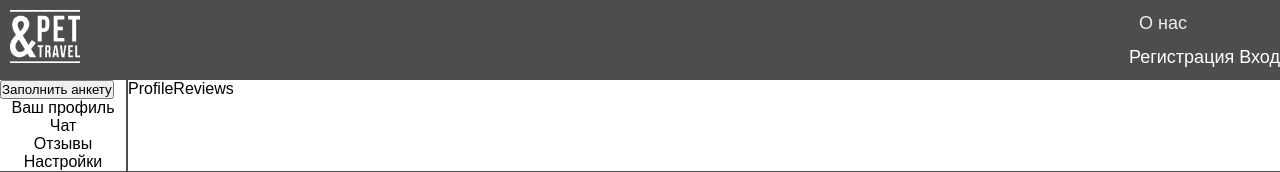
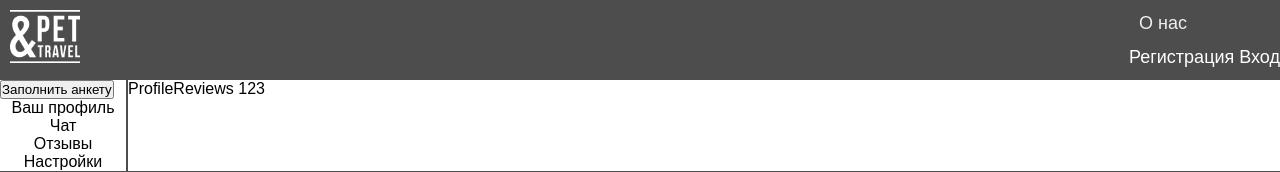
Before and after one commit to MaryBrandyBug/Pet-Travel, a React (Create React App) app in the folder client/: page /profile/reviews in a window 1280 px wide. Shown: the top 172 px of the page. Built offline with nearby package versions, Linux system fonts and the light colour scheme.

Commit message:
release test

```diff
--- a/client/src/components/ProfileReviews/ProfileReviews.jsx
+++ b/client/src/components/ProfileReviews/ProfileReviews.jsx
@@ -2,6 +2,6 @@ import React from 'react';
 
 export default function ProfileReviews() {
   return (
-    <div>ProfileReviews</div>
+    <div>ProfileReviews 123</div>
   );
 }
```
